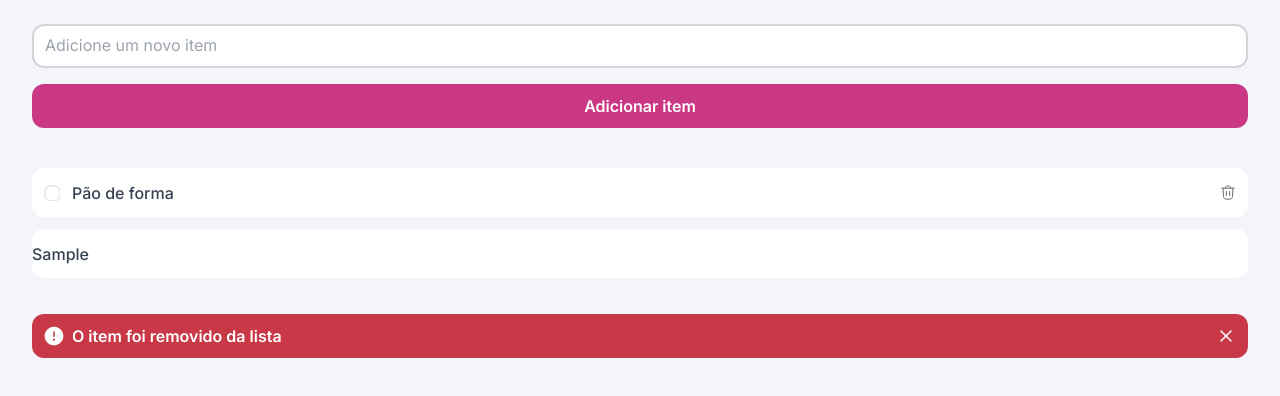
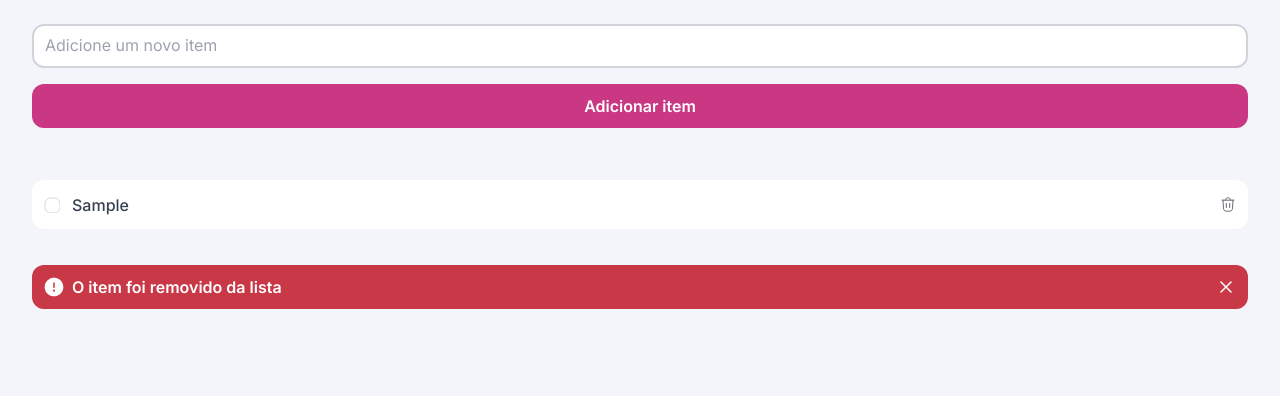
Before and after one commit to Augusto-Valerio/Quicklist, a plain HTML site: page index.html in a window 1280 px wide. Both pictures are taken after typing "Sample" into the empty fields and a click on the button "Adicionar item". Shown: the part 164-560 px from the top of the page. Drawn offline with Linux system fonts and the light colour scheme.

Commit message:
Adding checkbox and trash can icon to list items

```diff
--- a/app.js
+++ b/app.js
@@ -12,15 +12,31 @@ form.addEventListener("submit", (event) => {
   const itemList = document.createElement("li");
   itemList.classList.add("item")
 
+  // Creating the checkbox
+  const checkbox = document.createElement("input")
+  checkbox.type = "checkbox"
+  checkbox.id = "check"
+
+  // Creating the text (h2) with the input value
   const text = document.createElement("h2")
   text.textContent = inputElement.value
 
+  // Creating the trash icon
+  const trashIcon = document.createElement("img")
+  trashIcon.src = "assets/svg/trash.svg"
+  trashIcon.alt = "trash ícon"
 
-  itemList.append(text)
+  // Adding in <li>
+  itemList.append(checkbox, text, trashIcon)
+
+  // Adding the <li> to the <ul>
   list.append(itemList)
+
+  // Adding the <ul> to the container-list div
+  containerList.append(itemList)
+
+  // Clearing the input
   inputElement.value = ""
-
-  containerList.append(itemList)
 
   console.log(itemList)
 });
--- a/index.html
+++ b/index.html
@@ -32,11 +32,7 @@
 
     <div id="container-list">
       <ul class="list">
-        <li class="item">
-          <input type="checkbox" id="check">
-          <h2>Pão de forma</h2>
-          <img src="assets/svg/trash.svg" alt="trash ícon">
-        </li>
+        <!-- Adiciona itens da lista com javascript -->
       </ul>
     </div>
 
```
